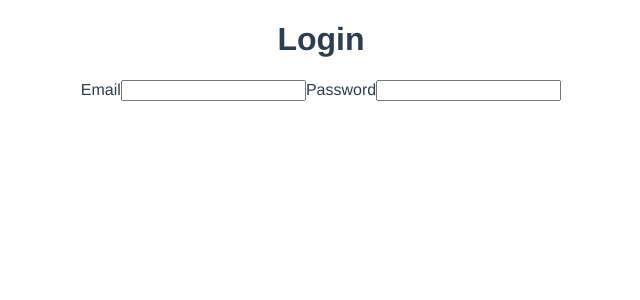
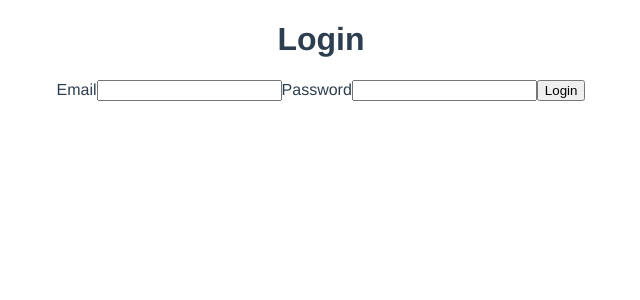
Before and after one commit to pontakornth/minibuck, a Vue app: page /#/ in a window 1280 px wide. Shown: the top 300 px of the page, without its empty margins (319-959 px from the left). Built offline with nearby package versions, Linux system fonts and the light colour scheme.

Commit message:
feat: Add onSubmit prop

```diff
--- a/src/components/LoginForm.vue
+++ b/src/components/LoginForm.vue
@@ -6,16 +6,19 @@
       <label for="password">Password</label>
       <input name="password" id="password" type="password" :value="password"
           @input="updatePassword" />
+      <input type="submit" value="Login" class="button" />
   </form>
 </template>
 
 <script lang="ts">
 import { defineComponent } from 'vue';
 // This is for practicing composition API
+// TOOD: Add proper type for event
 export default defineComponent({
   props: {
     email: String,
     password: String,
+    onSubmit: Function,
   },
   setup(props, { emit }) {
     const updateEmail = (e: any) => {
```
